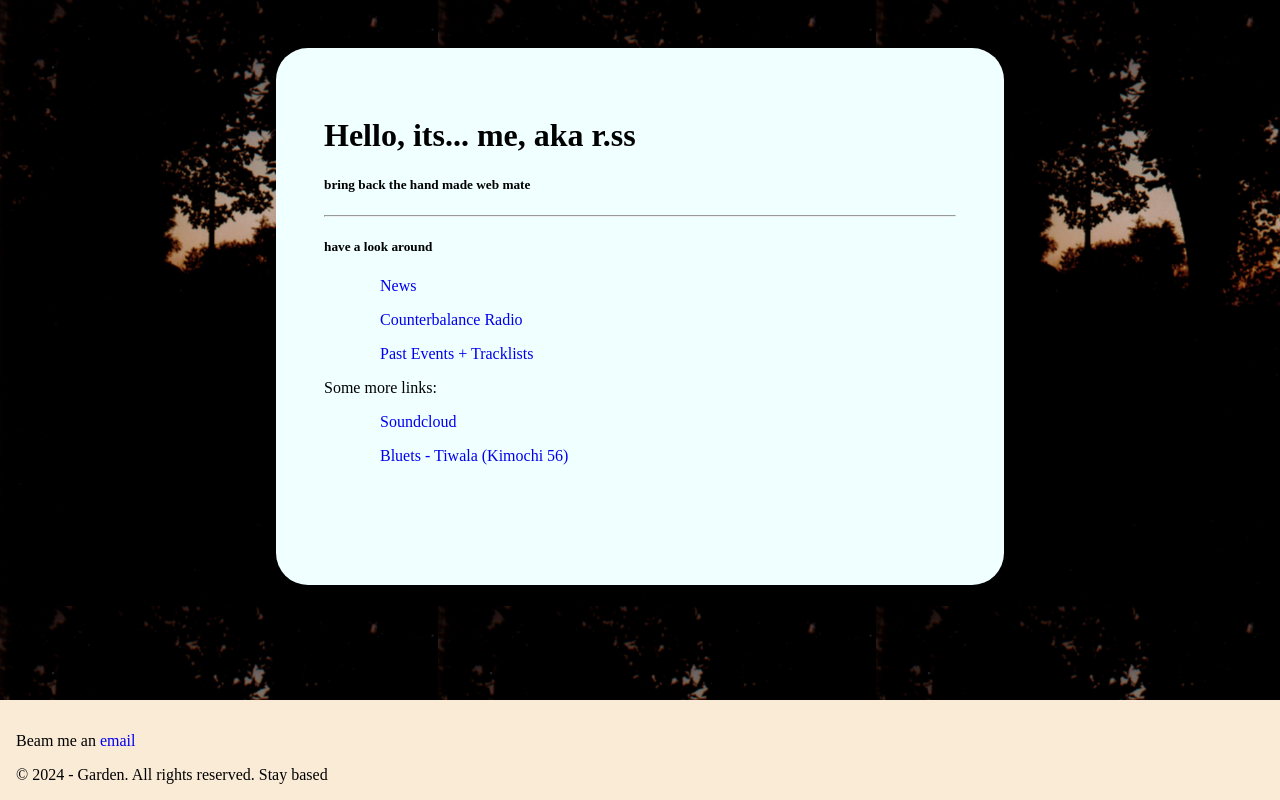
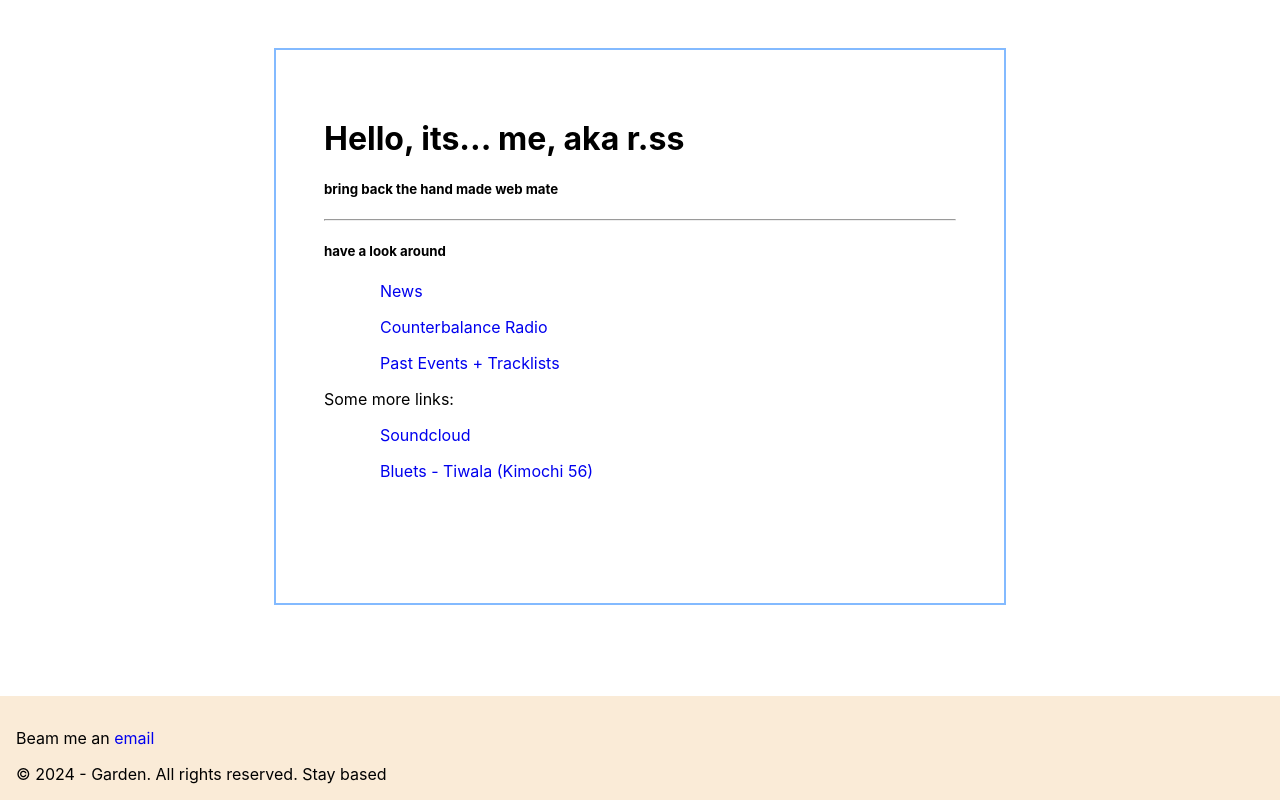
Before and after one commit to o2-os/seedlings, a PHP site: page / in a window 1280 px wide. Run offline with PHP 8.4, Linux system fonts and the light colour scheme.

Commit message:
fonts, colors

```diff
--- a/style.css
+++ b/style.css
@@ -1,14 +1,16 @@
 body {
-    background-image: url("images/2024_07_Film-09.png"); /* Ensure the path is correct */
+    font-family: -apple-system, BlinkMacSystemFont, Segoe UI, Roboto, Oxygen, Ubuntu, Cantarell, Fira Sans, Droid Sans, Helvetica Neue, sans-serif;
+    /* background-image: url("images/2024_07_Film-09.png"); Ensure the path is correct */
     /* background-color: red; */
 }
 
 .header-wrap {
-    background-color: azure;
+    /* background-color: azure; */
     padding: 3rem;
     width: 50%;
-    border-radius: 2rem;
+    /* border-radius: 2rem; */
     margin: 3rem auto;
+    border: 2px solid #83baff;
 }
 
 .link-container {
```
